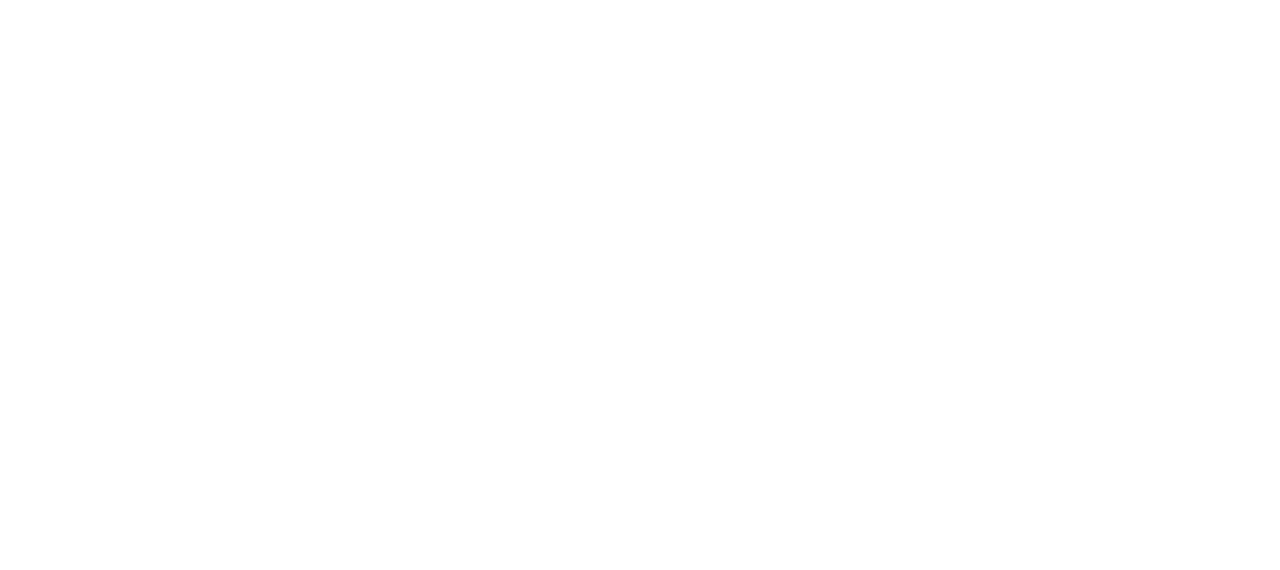
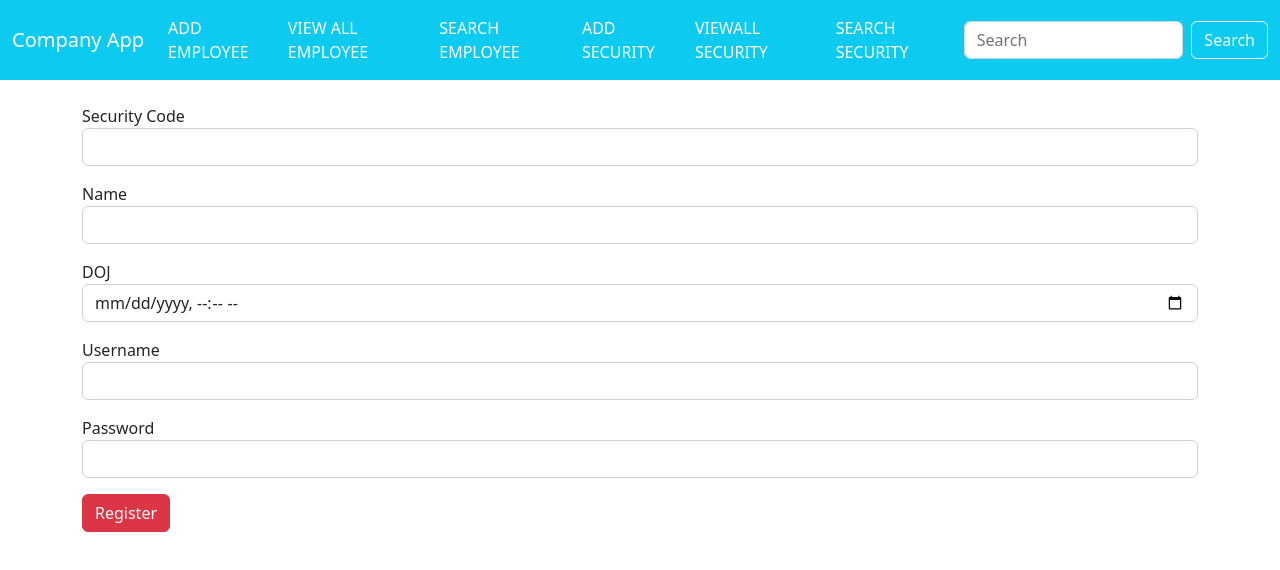
Before and after one commit to AriyaUnni/company-frontend-app, an Angular app: page /addsecurity in a window 1280 px wide. Before the commit this address led to /. Shown: the top 570 px of the page. Built offline with nearby package versions, Linux system fonts and the light colour scheme.

Commit message:
add security

```diff
--- /dev/null
+++ b/src/app/addsecurity/addsecurity.component.html
@@ -0,0 +1,38 @@
+<app-navbar></app-navbar>
+     <div class="container">
+        <div class="row">
+            <div class="col col-12 col-sm-12 col-md-12 col-lg-12 col-xl-12 col-xxl-12"><br>
+
+            <div class="row g-3">
+
+                <div class="col col-12 col-sm-12 col-md-12 col-lg-12 col-xl-12 col-xxl-12">
+                    <label for="">Security Code</label>
+                    <input type="text" class="form-control"  name="security_code"[(ngModel)]="security_code">
+                </div>
+
+                <div class="col col-12 col-sm-12 col-md-12 col-lg-12 col-xl-12 col-xxl-12">
+                    <label for="Name">Name</label>
+                    <input type="text" class="form-control"  name="name"[(ngModel)]="name">
+                </div>
+
+                <div class="col col-12 col-sm-12 col-md-12 col-lg-12 col-xl-12 col-xxl-12">
+                    <label for="">DOJ</label>
+                    <input type="datetime-local" name="doj"[(ngModel)]="doj" id="" class="form-control">
+                </div>
+
+                <div class="col col-12 col-sm-12 col-md-12 col-lg-12 col-xl-12 col-xxl-12">
+                    <label for="">Username</label>
+                    <input type="text" class="form-control"  name="username"[(ngModel)]="username">
+                </div>
+                <div class="col col-12 col-sm-12 col-md-12 col-lg-12 col-xl-12 col-xxl-12">
+                    <label for="">Password</label>
+                    <input type="password" name="password"[(ngModel)]="password" id="" class="form-control">
+                </div>
+
+                <div class="col col-12 col-sm-12 col-md-12 col-lg-12 col-xl-12 col-xxl-12">
+                    <button class="btn btn-danger" [disabled]="status" (click)="readValues()">Register</button>
+                </div>
+            </div>
+       </div>
+     </div>
+</div>
--- /dev/null
+++ b/src/app/addsecurity/addsecurity.component.ts
@@ -0,0 +1,50 @@
+import { Component, OnInit } from '@angular/core';
+import { ApiService } from '../api.service';
+
+@Component({
+  selector: 'app-addsecurity',
+  templateUrl: './addsecurity.component.html',
+  styleUrls: ['./addsecurity.component.css']
+})
+export class AddsecurityComponent implements OnInit {
+
+  constructor(private myapi:ApiService) { }
+
+  security_code=""
+  name=""
+  doj=""
+  username=""
+  password=""
+
+  status:boolean=false
+
+  readValues=()=>{
+    let data={
+      "security_code":this.security_code,
+      "name":this.name,
+      "doj":this.doj,
+      "username":this.username,
+      "password":this.password
+    }
+    console.log(data)
+
+    this.myapi.addSecurity(data).subscribe(
+      (res)=>{
+        console.log(res)
+        alert("successfully added")
+      }
+    )
+
+    this.security_code=""
+    this.name=""
+    this.doj=""
+    this.username=""
+    this.password=""
+
+    this.status=true
+  }
+
+  ngOnInit(): void {
+  }
+
+}
--- a/src/app/api.service.ts
+++ b/src/app/api.service.ts
@@ -27,4 +27,8 @@
   updateEmployee=(data:any)=>{
     return this.http.post("http://localhost:8080/editemployee",data)
   }
+
+  addSecurity=(data:any)=>{
+    return this.http.post("http://localhost:8080/addsecurity",data)
+  }
 }
--- a/src/app/navbar/navbar.component.html
+++ b/src/app/navbar/navbar.component.html
@@ -9,7 +9,9 @@
           <a class="nav-link active" aria-current="page" routerLink="/addemployee">ADD EMPLOYEE</a>
           <a class="nav-link active"  routerLink="/viewemployee">VIEW ALL EMPLOYEE</a>
           <a class="nav-link active" routerLink="/searchemployee">SEARCH EMPLOYEE</a>
-
+          <a class="nav-link active" routerLink="/addsecurity">ADD SECURITY</a>
+          <a class="nav-link active" routerLink="/addsecurity">VIEWALL SECURITY</a>
+          <a class="nav-link active" routerLink="/addsecurity">SEARCH SECURITY</a>
 
         </div>
       </div>
```
Also changed, not shown: src/app/app.module.ts (+6 -1 lines), src/app/addsecurity/addsecurity.component.css (added), 1 other file (tests, documents, lock files or other folders).
